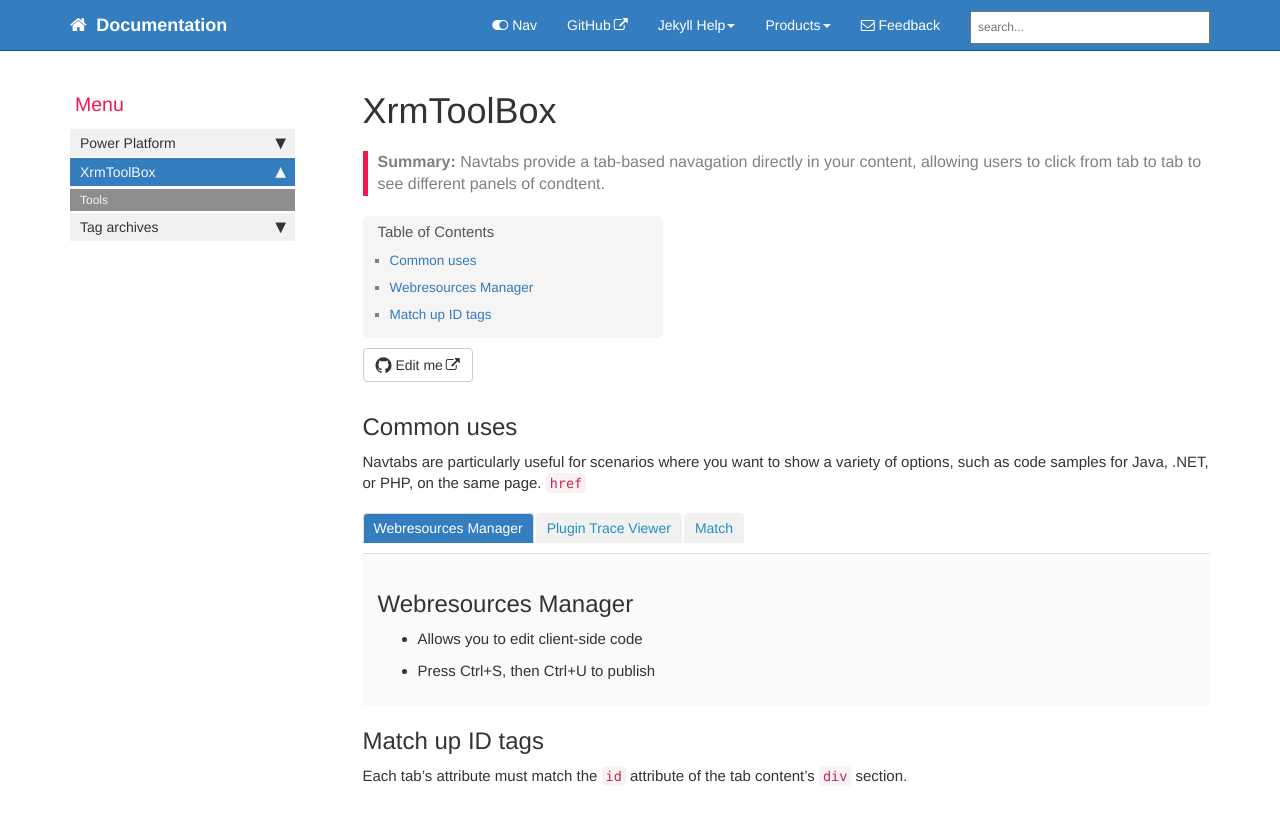
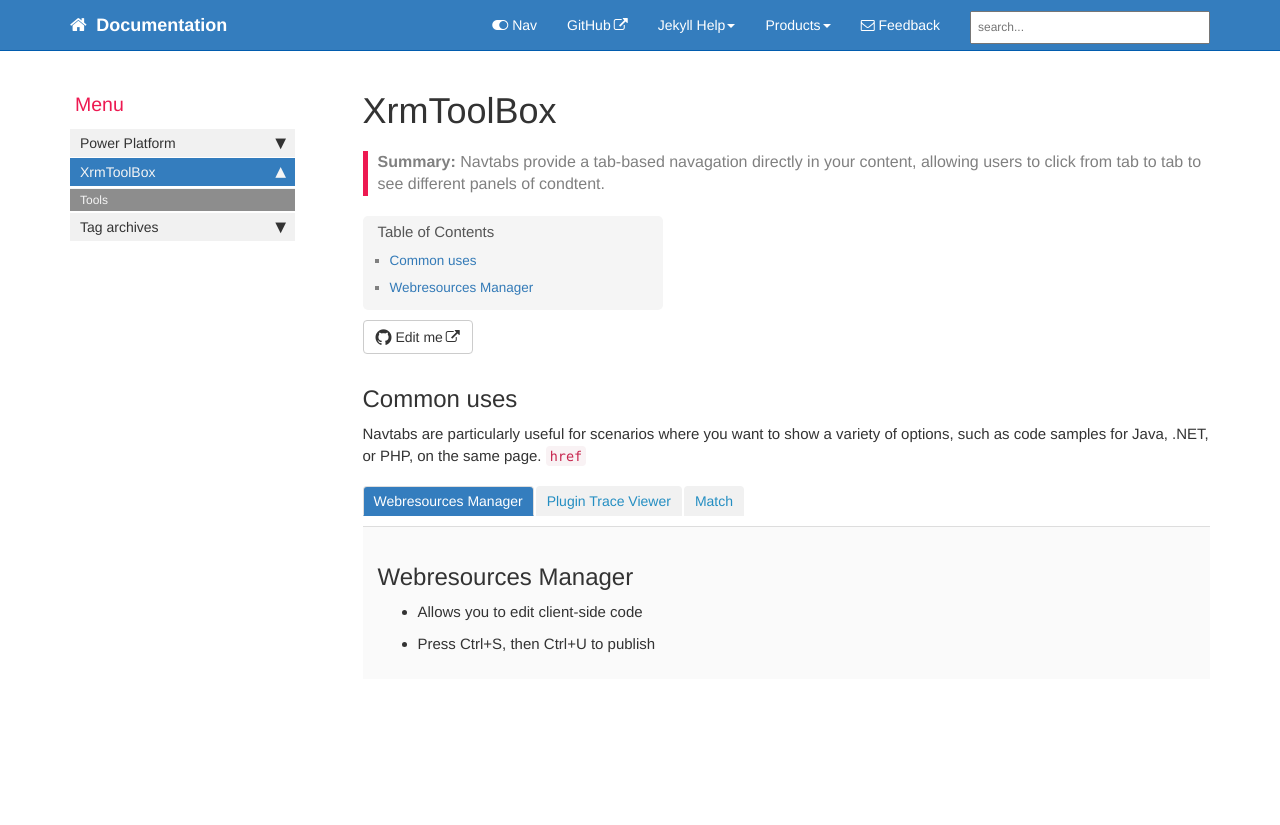
Before and after one commit to gedeontofidji/Documentation, a Jekyll site: the page built from pages/mydoc/mydoc_xrmtoolbox_tool.md, in a window 1280 px wide. Shown: the top 825 px of the page. Built offline with Jekyll 4.4.1, drawn with Linux system fonts in a browser that asks for light colours; comment, search, counter and statistics services are not loaded.

Commit message:
Update mydoc_xrmtoolbox_tool.md

```diff
--- a/pages/mydoc/mydoc_xrmtoolbox_tool.md
+++ b/pages/mydoc/mydoc_xrmtoolbox_tool.md
@@ -26,8 +26,9 @@ Navtabs are particularly useful for scenarios where you want to show a variety o
 </div>
 
 <div role="tabpanel" class="tab-pane" id="plugin-trace-viewer">
-    <h2>About</h2>
-    <p>Lorem ipsum dolor sit amet, consectetur adipiscing elit. Aliquam vel sollicitudin felis. Sed eu arcu sed ipsum semper luctus eu a tortor. Suspendisse id leo eu metus laoreet varius. Mauris consequat accumsan ex, a iaculis metus fermentum a. Praesent sit amet fermentum leo. Aliquam feugiat, nibh in u ltrices mattis, felis ipsum venenatis metus, vel vehicula libero mauris a enim. Sed placerat est ac lectus vestibulum tempor. Quisque ut condimentum massa. Proin venenatis leo id urna cursus blandit. Vivamus sit amet hendrerit metus.about</p></div>
+## Plugin Trace Viewer
+* Allows you to debug and view all server-side code executions
+</div>
 
 <div role="tabpanel" class="tab-pane" id="match">
     <h2>Match</h2>
@@ -35,8 +36,4 @@ Navtabs are particularly useful for scenarios where you want to show a variety o
 </div>
 </div>
 
-## Match up ID tags
-
-Each tab's attribute must match the `id` attribute of the tab content's `div` section.
-
 {% include links.html %}
```
